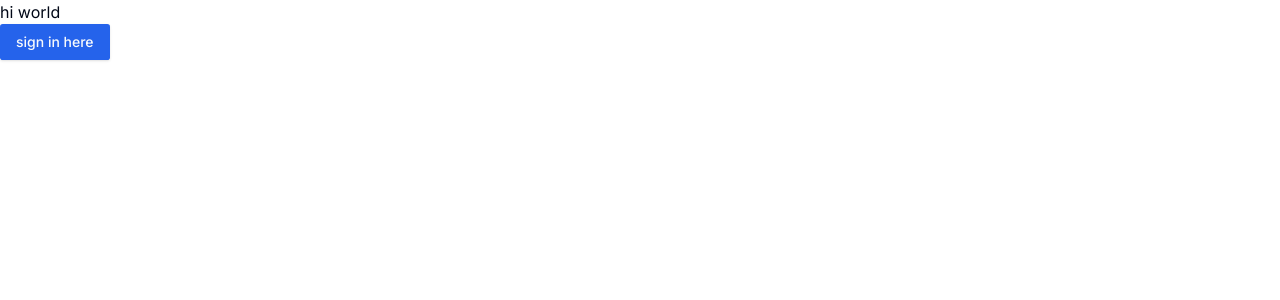
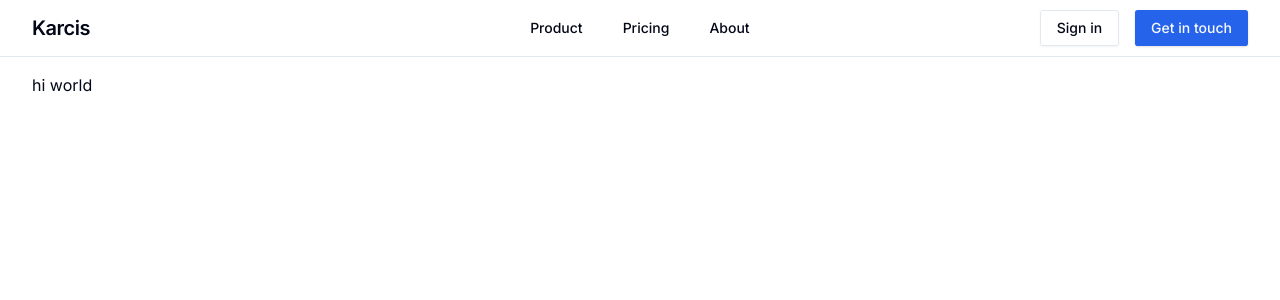
Before and after one commit to karcis-id/karcis, a Next.js app: page / in a window 1280 px wide. Shown: the top 300 px of the page. Built offline with nearby package versions, Linux system fonts and the light colour scheme.

Commit message:
feat: base layout for (public) pages and added /about & /pricing

```diff
--- a/src/app/(app)/layout.tsx
+++ b/src/app/(app)/layout.tsx
@@ -25,11 +25,8 @@ const EventLayout = ({ children }: { children: React.ReactNode }) => {
   return (
     <>
       <header className="border-b w-full">
-        <div className="container flex h-14 items-center justify-between">
-          <Link
-            href="/"
-            className="block text-center scroll-m-20 text-xl font-semibold tracking-tight"
-          >
+        <div className="p-4 sm:container flex h-14 items-center justify-between">
+          <Link href="/" className="block scroll-m-20 text-xl font-semibold tracking-tight">
             Karcis
           </Link>
           <div className="flex items-center gap-4">
@@ -42,7 +39,7 @@ const EventLayout = ({ children }: { children: React.ReactNode }) => {
           </div>
         </div>
       </header>
-      <div className="container flex flex-col md:flex-row gap-4 py-4 h-[calc(100%_-_4.5rem)]">
+      <div className="p-4 sm:container flex flex-col md:flex-row gap-4 py-4 h-[calc(100%_-_4.5rem)]">
         <aside className="md:w-64">
           <SidebarNav items={sidebarNavItems} />
         </aside>
--- /dev/null
+++ b/src/app/(public)/about/page.tsx
@@ -0,0 +1,5 @@
+const About = () => {
+  return <>about page</>
+}
+
+export default About
--- /dev/null
+++ b/src/app/(public)/layout.tsx
@@ -0,0 +1,54 @@
+import Link from "next/link"
+
+import { buttonVariants } from "@/components/ui/button"
+
+const navItems = [
+  {
+    title: "Product",
+    href: "/",
+  },
+  {
+    title: "Pricing",
+    href: "/pricing",
+  },
+  {
+    title: "About",
+    href: "/about",
+  },
+]
+
+const PublicLayout = ({ children }: { children: React.ReactNode }) => {
+  return (
+    <>
+      <header className="border-b w-full">
+        <div className="p-4 sm:container flex h-14 items-center justify-between">
+          <Link href="/" className="block scroll-m-20 text-xl font-semibold tracking-tight w-52">
+            Karcis
+          </Link>
+          <nav className="space-x-2">
+            {navItems.map((item) => (
+              <Link
+                key={item.href}
+                href={item.href}
+                className={buttonVariants({ variant: "ghost" })}
+              >
+                {item.title}
+              </Link>
+            ))}
+          </nav>
+          <div className="flex items-center gap-4">
+            <Link className={buttonVariants({ variant: "outline" })} href="/events">
+              Sign in
+            </Link>
+            <a href="mailto:hi@ryanmartin.me" className={buttonVariants()}>
+              Get in touch
+            </a>
+          </div>
+        </div>
+      </header>
+      <div className="p-4 sm:container">{children}</div>
+    </>
+  )
+}
+
+export default PublicLayout
--- /dev/null
+++ b/src/app/(public)/page.tsx
@@ -0,0 +1,5 @@
+const Home = () => {
+  return <>hi world</>
+}
+
+export default Home
--- /dev/null
+++ b/src/app/(public)/pricing/page.tsx
@@ -0,0 +1,5 @@
+const Pricing = () => {
+  return <>pricing page</>
+}
+
+export default Pricing
--- a/src/app/page.tsx
+++ /dev/null
@@ -1,16 +0,0 @@
-import Link from "next/link"
-
-import { buttonVariants } from "@/components/ui/button"
-
-const Home = () => {
-  return (
-    <>
-      <p>hi world</p>
-      <Link className={buttonVariants()} href="/events">
-        sign in here
-      </Link>
-    </>
-  )
-}
-
-export default Home
```
Also changed, not shown: src/components/sidebar-nav.tsx (+3 -4 lines), src/app/sign-in/page.tsx (renamed from src/app/(public)/sign-in/page.tsx).
